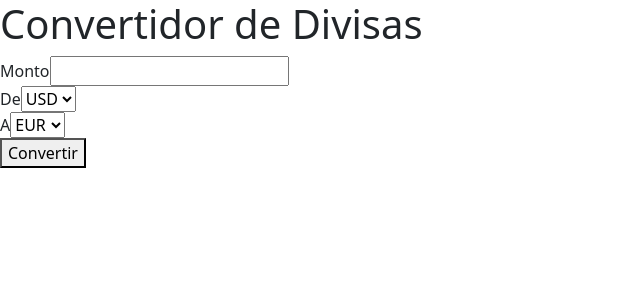
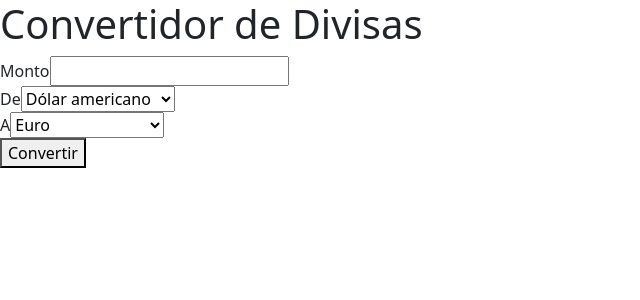
Before and after one commit to mfhenao/conversorMonedasReact, a React (Vite) app: page / in a window 1280 px wide. Shown: the top 300 px of the page, without its empty margins (0-640 px from the left). Built offline with nearby package versions, Linux system fonts and the light colour scheme.

Commit message:
Agg divisas
Se añadieron las divisas mas importantes en el mundo

```diff
--- a/src/components/CambioDivisa.jsx
+++ b/src/components/CambioDivisa.jsx
@@ -68,8 +68,16 @@ const CambioDivisa = () => {
             value={fromCurrency}
             onChange={(e) => setFromCurrency(e.target.value)}
           >
-            <option value="USD">USD</option>
-            <option value="EUR">EUR</option>
+            <option value="USD">Dólar americano</option>
+            <option value="EUR">Euro</option>
+            <option value="CHF">Franco suizo</option>
+            <option value="JPY">Yen japonés</option>
+            <option value="HKD">Dólar hongkonés</option>
+            <option value="CAD">Dólar canadiense</option>
+            <option value="CNY">Yuan chino</option>
+            <option value="AUD">Dólar australiano</option>
+            <option value="AUD">Real brasileño</option>
+            <option value="COP">Peso Colombiano</option>
           </select>
         </div>
         <div>
@@ -79,8 +87,16 @@ const CambioDivisa = () => {
             value={toCurrency}
             onChange={(e) => setToCurrency(e.target.value)}
           >
-            <option value="USD">USD</option>
-            <option value="EUR">EUR</option>
+            <option value="USD">Dólar americano</option>
+            <option value="EUR">Euro</option>
+            <option value="CHF">Franco suizo</option>
+            <option value="JPY">Yen japonés</option>
+            <option value="HKD">Dólar hongkonés</option>
+            <option value="CAD">Dólar canadiense</option>
+            <option value="CNY">Yuan chino</option>
+            <option value="AUD">Dólar australiano</option>
+            <option value="AUD">Real brasileño</option>
+            <option value="COP">Peso Colombiano</option>
           </select>
         </div>
         <button onClick={handleConvert}>Convertir</button>
```
